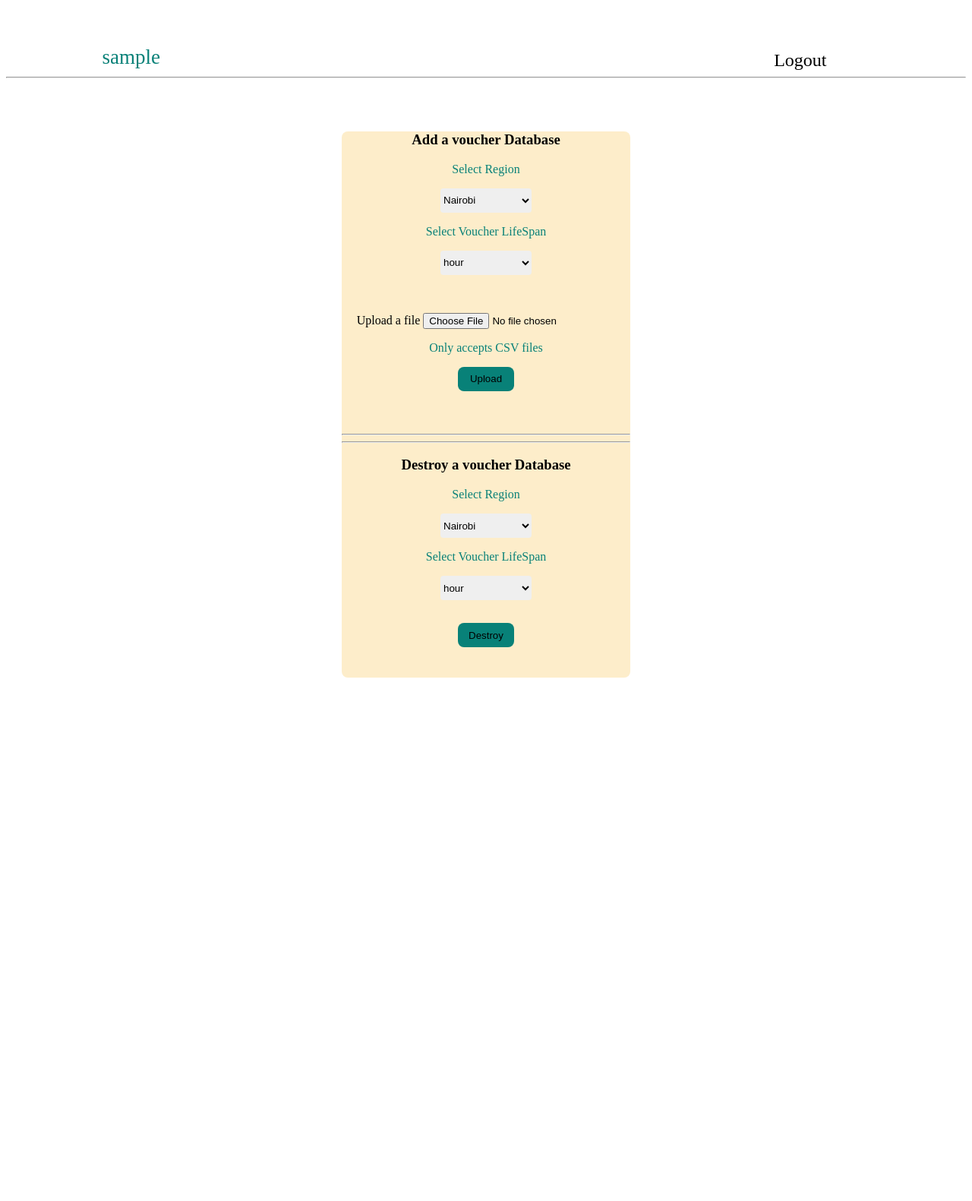
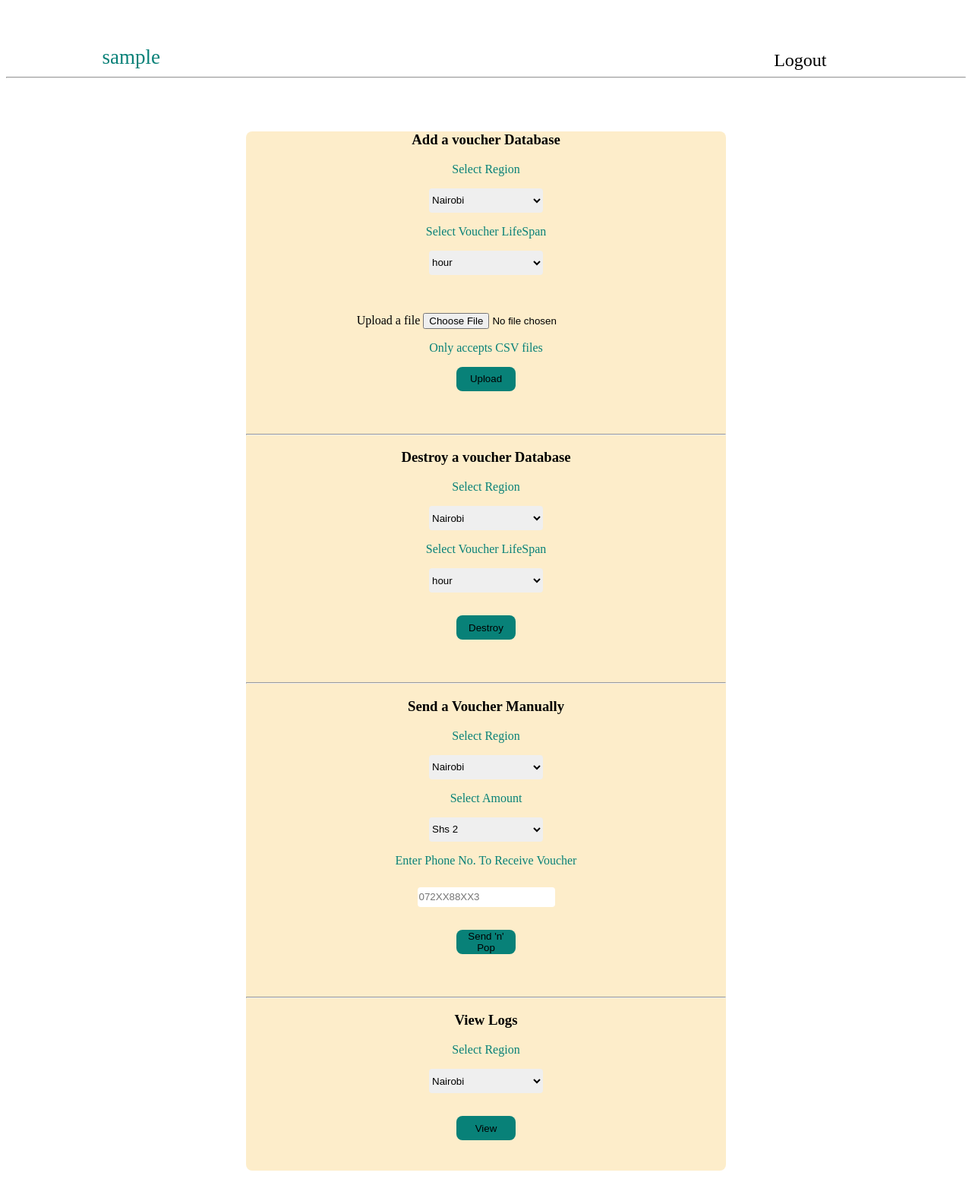
Before and after one commit to Hostine-254/daraja_inter1, a Django app: template src/mpesa/templates/voucher_upload.html in a window 1280 px wide; the page is wider, and only the part inside the window is pictured. Shown: that part at 76% size. Before the commit the page ends 892 px from the top of that part, so only its background shows below. Run offline with Django 4.2, Linux system fonts and the light colour scheme; the template is opened without the code that fills it, so the values that code supplies are empty; the visitor is signed in with stand-in values (Sample User, id 1).

Commit message:
added interace for viewing logs

```diff
--- a/src/mpesa/api/urls.py
+++ b/src/mpesa/api/urls.py
@@ -2,7 +2,7 @@ from django.contrib import admin
 from django.urls import path
 from django.contrib.auth.views import LogoutView
 
-from mpesa.api.views import LNMCallbackUrlAPIView,NetPostAPIView,VoucherAPIView,CustomLoginView,delete_form
+from mpesa.api.views import LNMCallbackUrlAPIView,NetPostAPIView,VoucherAPIView,CustomLoginView,delete_form,pop_voucher,view_logs
 
 urlpatterns = [
     path('login/', CustomLoginView.as_view(), name="login"),
@@ -11,5 +11,7 @@ urlpatterns = [
     path('netview/', NetPostAPIView.as_view(), name="netview-post"),
     path('vouchers/', VoucherAPIView.as_view(), name="voucher-upload"),
     path('vouchers-delete/', delete_form, name="vouchers-delete"),
+    path('voucher-pop/', pop_voucher, name="voucher-pop"),
+    path('view-logs/', view_logs, name="view-logs"),
 
 ]
--- a/src/mpesa/templates/voucher_upload.html
+++ b/src/mpesa/templates/voucher_upload.html
@@ -26,7 +26,7 @@ a{
     margin-right: auto;
     margin-bottom: 40px;
     position: relative;
-    width: 380px;
+    width: 50%;
     height: auto;
     background-color: hsla(41, 95%, 85%, 0.702);
     border-radius: 8px;
@@ -48,16 +48,29 @@ form p{
     background-color: #088178;
     border: none;
     border-radius: 8px;
-    width: 74px;
+    width: 78px;
     height: 32px;
 }
 #in_box{
-    width: 120px;
+    width: 150px;
     height: 32px;
     border: none;
     border-radius: 4px;
 
 }
+#phone{
+    margin-top: 10px;
+    border: none;
+    border-radius: 4px;
+    height: 26px;
+}
+
+@media screen and (max-width: 800px){
+.box{
+    width: 100%;
+}
+}
+
 </style>
 
 {% if request.user.is_authenticated %}
@@ -105,15 +118,14 @@ form p{
 
     </form>
      <hr>
-     <hr>
     <form action="{% url 'vouchers-delete' %}" enctype="multipart/form-data" method="DELETE" id="form2">
         <h3>Destroy a voucher Database</h3>
         {% csrf_token %}
         <div class="first_box">
             <p>Select Region</p>
             <select name="form_values3" id="in_box">
-                <option value="nairobi">Nairobi</option>
-                <option value="thika" >Thika</option>
+                <option value="Nairobi">Nairobi</option>
+                <option value="Thika" >Thika</option>
             </select>
         </div>
 
@@ -132,6 +144,56 @@ form p{
         </div>
 
     </form>
+
+    <hr>
+
+    <form action="{% url 'voucher-pop' %}" enctype="multipart/form-data" method="post" id="form2">
+        <h3>Send a Voucher Manually</h3>
+        {% csrf_token %}
+        <div class="first_box">
+            <p>Select Region</p>
+            <select name="form_values3" id="in_box">
+                <option value="nairobi">Nairobi</option>
+                <option value="thika" >Thika</option>
+            </select>
+        </div>
+
+        <div class="second_box">
+            <p>Select Amount</p>
+            <select name="form_values4" id="in_box">
+                <option value="2">Shs 2</option>
+                <option value="20" >Shs 20</option>
+                <option value="100" >Shs 100</option>
+                <option value="320" >Shs 300</option>
+            </select>
+        </div>
+        <p class="p1">Enter Phone No. To Receive Voucher</p>
+        <input type="text" required="required" placeholder="072XX88XX3" name="phone_number" id="phone">
+
+        <div class="third_box">
+            <button type="submit">Send 'n' Pop</button>
+        </div>
+
+    </form>
+
+    <hr>
+
+    <form action="{% url 'view-logs' %}" enctype="multipart/form-data" method="POST" id="form2">
+        <h3>View Logs</h3>
+        {% csrf_token %}
+        <div class="first_box">
+            <p>Select Region</p>
+            <select name="form_values3" id="in_box">
+                <option value="nairobi">Nairobi</option>
+                <option value="thika" >Thika</option>
+            </select>
+        </div>
+
+        <div class="third_box">
+            <button type="submit">View</button>
+        </div>
+
+    </form>
     </div>
     {% endif %}
 
```
Also changed, not shown: src/mpesa/api/views.py (+40 -1 lines), src/mpesa/templates/view_logs.html (added, +66 -0 lines), src/samples/mob_message.py (+23 -2 lines), src/samples/voucher_retrival.py (+14 -0 lines), 8 other files.
